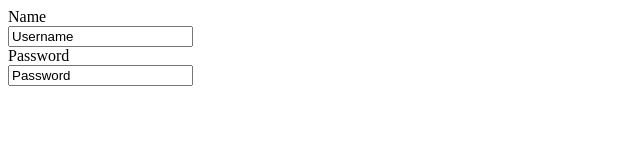
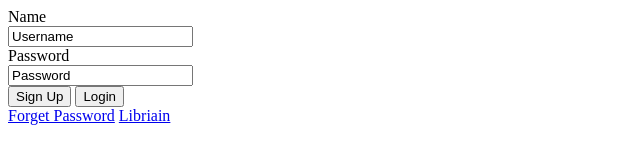
Before and after one commit to JuniorCoderPaul/OCAC_Online_Library, a website: page pages/login.html in a window 1280 px wide. Shown: the whole page, without its empty margins (0-640 px from the left). Drawn offline with Linux system fonts and the light colour scheme.

Commit message:
finish login page html

```diff
--- a/pages/login.html
+++ b/pages/login.html
@@ -8,7 +8,9 @@
   </head>
   <body>
     <div class="contain">
+      <div class="info"></div>
       <div class="login">
+        <div class="logo"></div>
         <form action="" method="post">
           <div class="inputControl name">
             <div class="label">Name</div>
@@ -18,7 +20,15 @@
             <div class="label">Password</div>
             <input type="text" value="Password" />
           </div>
+          <div class="inputControl submit">
+            <input type="submit" value="Sign Up" />
+            <input type="submit" value="Login" />
+          </div>
         </form>
+        <div class="reset">
+          <a href="#">Forget Password</a>
+          <a href="#">Libriain</a>
+        </div>
       </div>
       <div class="login"></div>
     </div>
```
